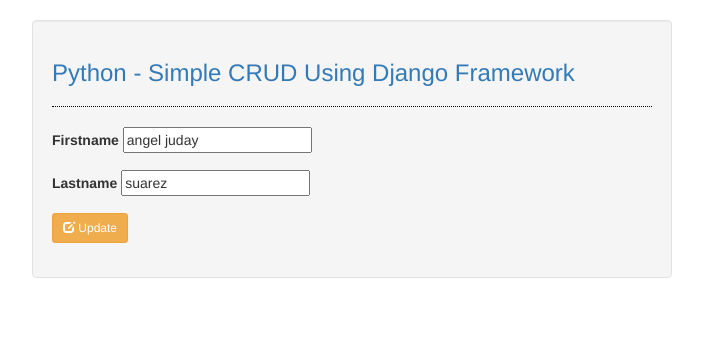
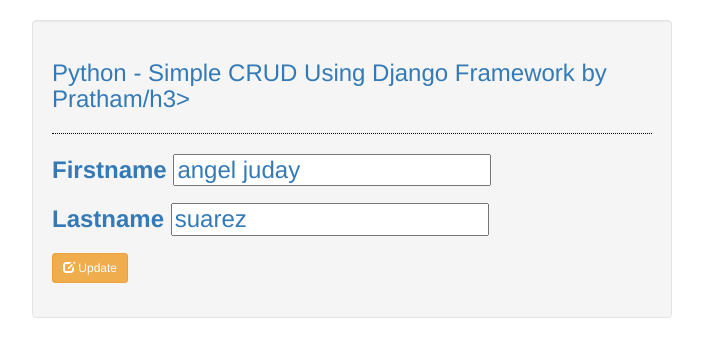
Before and after one commit to prathambande/sample-python-2, a Django app: page /crud/edit/9 in a window 1280 px wide. Shown: the part 52-409 px from the top of the page, without its empty margins (288-991 px from the left). Run offline with Django 3.2, Linux system fonts and the light colour scheme; data comes from the database, SQL or seed files in the repository; some libraries are stand-ins or nearby versions.

Commit message:
Update header to include author's name

```diff
--- a/crud/templates/crud/base.html
+++ b/crud/templates/crud/base.html
@@ -13,7 +13,7 @@
     </nav>
     <div class="col-md-3"></div>
     <div class="col-md-6 well">
-        <h3 class="text-primary">Python - Simple CRUD Using Django Framework</h3>
+        <h3 class="text-primary">Python - Simple CRUD Using Django Framework by Pratham/h3>
         <hr style="border-top:1px dotted #000;"/>
         {% block body %}
         {% endblock %}
```
